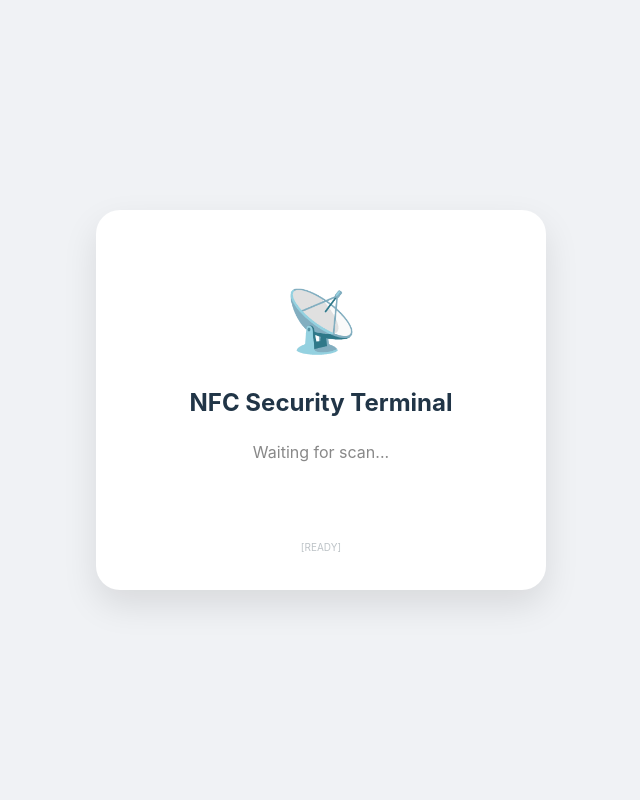
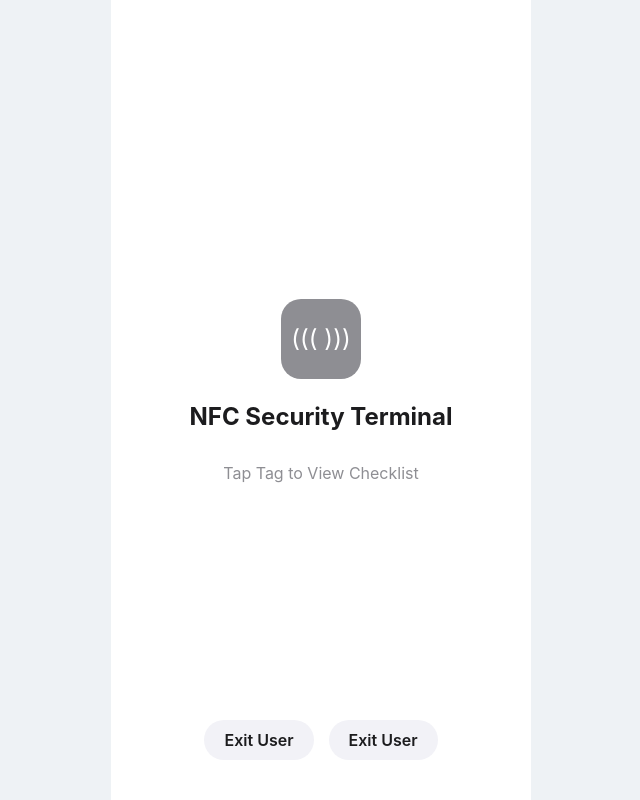
Before and after one commit to Joyaljose371/nfc-scanner, a React (Vite) app in the folder my-nfc-app/: page / in a window 1280 px wide. Shown: the whole page, without its empty margins (319-959 px from the left). Built offline with nearby package versions, Linux system fonts and the light colour scheme.

Commit message:
Todo save in local

```diff
--- a/my-nfc-app/src/App.jsx
+++ b/my-nfc-app/src/App.jsx
@@ -1,35 +1,55 @@
 import React, { useState, useEffect } from 'react';
 
 const GUEST_DATABASE = {
-  "321": { name: "Joyal Jose", type: "VIP" },
-  "654": { name: "Aibal Jose", type: "Staff" },
-  "876": { name: "Dj", type: "Organizer" }
+  "321": { name: "Joyal Jose", type: "VIP", color: "#2ecc71" },
+  "654": { name: "Aibal Jose", type: "Staff", color: "#3498db" },
+  "876": { name: "Dj", type: "Organizer", color: "#9b59b6" }
 };
 
 function App() {
-  const [status, setStatus] = useState('READY');
   const [scanResult, setScanResult] = useState(null);
   const [todos, setTodos] = useState([]);
   const [inputValue, setInputValue] = useState('');
 
-  // 1. AUTO-LOAD FROM URL (?id=321)
+  // 1. URL Detection & Session Management
   useEffect(() => {
     const params = new URLSearchParams(window.location.search);
     const idFromUrl = params.get('id');
     if (idFromUrl && GUEST_DATABASE[idFromUrl]) {
-      setScanResult({ id: idFromUrl, ...GUEST_DATABASE[idFromUrl], authorized: true });
+      setScanResult({ id: idFromUrl, ...GUEST_DATABASE[idFromUrl] });
     }
   }, []);
+
+  // 2. Persistent Storage (Load)
+  useEffect(() => {
+    if (scanResult) {
+      const savedData = localStorage.getItem(`tasks_${scanResult.id}`);
+      setTodos(savedData ? JSON.parse(savedData) : []);
+    }
+  }, [scanResult]);
+
+  // 3. Persistent Storage (Save)
+  useEffect(() => {
+    if (scanResult) {
+      localStorage.setItem(`tasks_${scanResult.id}`, JSON.stringify(todos));
+    }
+  }, [todos, scanResult]);
 
   const addTodo = (e) => {
     e.preventDefault();
     if (!inputValue.trim()) return;
-    setTodos([...todos, { text: inputValue, id: Date.now() }]);
+
+    // Interaction: Haptic feedback if supported
+    if (navigator.vibrate) navigator.vibrate(50);
+
+    const time = new Date().toLocaleTimeString([], { hour: '2-digit', minute: '2-digit' });
+    const newTodo = { text: inputValue, id: Date.now(), time: time };
+    setTodos([newTodo, ...todos]); // Newest at top
     setInputValue('');
   };
 
   const deleteTodo = (id) => {
-    setTodos(todos.filter(todo => todo.id !== id));
+    setTodos(todos.filter(t => t.id !== id));
   };
 
   return (
@@ -37,76 +57,117 @@ function App() {
       <div style={styles.container}>
         {!scanResult ? (
           <div style={styles.emptyState}>
-            <div style={styles.icon}>📡</div>
-            <h2>NFC Security Terminal</h2>
-            <p style={{color: '#888'}}>Waiting for scan...</p>
+            <div style={styles.iconCircle}>((( )))</div>
+            <h2 style={styles.mainTitle}>NFC Security Terminal</h2>
+            <p style={styles.subTitle}>Tap Tag to View Checklist</p>
+            <div style={styles.bottomButtons}>
+                <button style={styles.secondaryBtn}>Exit User</button>
+                <button style={styles.secondaryBtn}>Exit User</button>
+            </div>
           </div>
         ) : (
-          <div style={styles.todoWrapper}>
-            {/* Header with Guest Name */}
-            <div style={styles.profileHeader}>
-              <span style={styles.badge}>AUTHORIZED</span>
-              <h1 style={styles.name}>{scanResult.name}</h1>
-              <p style={styles.subText}>{scanResult.type} Checkpoint</p>
+          <div style={styles.wrapper}>
+            {/* Header Section */}
+            <header style={styles.header}>
+              <div style={styles.topRow}>
+                <div style={styles.avatar}>👤</div>
+                <div style={styles.headerText}>
+                   <p style={styles.dbLabel}>GUEST DATABASE</p>
+                   <p style={styles.dbDetails}>{scanResult.type} • {scanResult.name}</p>
+                </div>
               </div>
 
-            {/* Dynamic Todo List */}
-            <div style={styles.todoSection}>
-              <h3 style={styles.sectionTitle}>Checklist / Tasks</h3>
+              <div style={styles.card}>
+                <span style={styles.activeBadge}>HISTORY ACTIVE</span>
+                <h1 style={styles.guestName}>{scanResult.name}</h1>
+                <p style={styles.idSub}>ID: {scanResult.id} • Registered</p>
+              </div>
+            </header>
 
+            {/* Input Section */}
+            <div style={styles.content}>
+               <p style={styles.label}>Todo Wrapper</p>
                <form onSubmit={addTodo} style={styles.form}>
                   <input
                     value={inputValue}
                     onChange={(e) => setInputValue(e.target.value)}
-                  placeholder="Add security note..."
+                    placeholder="New security note..."
                     style={styles.input}
                   />
                   <button type="submit" style={styles.addBtn}>+</button>
                </form>
 
+               {/* Checklist */}
                <div style={styles.list}>
-                {todos.length === 0 ? (
-                  <p style={styles.noData}>No tasks added yet.</p>
-                ) : (
-                  todos.map(todo => (
+                  <p style={styles.label}>List</p>
+                  {todos.map(todo => (
                     <div key={todo.id} style={styles.todoItem}>
-                      <span>{todo.text}</span>
+                      <div style={styles.itemColorBar}></div>
+                      <div style={styles.itemMain}>
+                        <span style={styles.itemText}>{todo.text}</span>
+                        <span style={styles.itemTime}>{todo.time}</span>
+                      </div>
                       <button onClick={() => deleteTodo(todo.id)} style={styles.delBtn}>✕</button>
                     </div>
-                  ))
-                )}
+                  ))}
+                  {todos.length === 0 && <p style={styles.emptyMsg}>No history found.</p>}
                </div>
             </div>
 
-            <button onClick={() => setScanResult(null)} style={styles.reset}>Logout Session</button>
+            <footer style={styles.footer}>
+                <button onClick={() => { setScanResult(null); window.history.pushState({}, '', '/'); }} style={styles.exportBtn}>
+                  Exit & Clear Session
+                </button>
+            </footer>
           </div>
         )}
-        <p style={styles.statusLine}>[{status}]</p>
       </div>
     </div>
   );
 }
 
 const styles = {
-  viewPort: { width: '100vw', height: '100vh', display: 'flex', justifyContent: 'center', alignItems: 'center', backgroundColor: '#f0f2f5', position: 'fixed', top: 0, left: 0, fontFamily: '-apple-system, sans-serif' },
-  container: { width: '90%', maxWidth: '400px', backgroundColor: '#fff', borderRadius: '24px', padding: '25px', boxShadow: '0 15px 35px rgba(0,0,0,0.1)', overflowY: 'auto', maxHeight: '90vh' },
-  emptyState: { textAlign: 'center', padding: '40px 0' },
-  icon: { fontSize: '60px', marginBottom: '20px' },
-  profileHeader: { textAlign: 'center', borderBottom: '1px solid #eee', paddingBottom: '20px', marginBottom: '20px' },
-  badge: { backgroundColor: '#2ecc71', color: '#fff', fontSize: '10px', padding: '4px 10px', borderRadius: '10px', fontWeight: 'bold' },
-  name: { fontSize: '1.8rem', margin: '10px 0 0 0', color: '#2c3e50' },
-  subText: { fontSize: '14px', color: '#95a5a6', margin: '5px 0' },
-  todoSection: { textAlign: 'left' },
-  sectionTitle: { fontSize: '16px', color: '#34495e', marginBottom: '15px' },
-  form: { display: 'flex', gap: '10px', marginBottom: '20px' },
-  input: { flex: 1, padding: '12px', borderRadius: '8px', border: '1px solid #ddd', fontSize: '14px' },
-  addBtn: { padding: '0 15px', backgroundColor: '#3498db', color: '#fff', border: 'none', borderRadius: '8px', fontSize: '20px', cursor: 'pointer' },
-  list: { display: 'flex', flexDirection: 'column', gap: '10px' },
-  todoItem: { display: 'flex', justifyContent: 'space-between', alignItems: 'center', backgroundColor: '#f8f9fa', padding: '12px', borderRadius: '8px', fontSize: '14px', borderLeft: '4px solid #3498db' },
-  delBtn: { background: 'none', border: 'none', color: '#e74c3c', cursor: 'pointer', fontWeight: 'bold' },
-  noData: { textAlign: 'center', color: '#bdc3c7', fontSize: '13px', fontStyle: 'italic' },
-  reset: { width: '100%', background: 'none', border: 'none', color: '#95a5a6', marginTop: '20px', fontSize: '12px', cursor: 'pointer', textDecoration: 'underline' },
-  statusLine: { textAlign: 'center', fontSize: '10px', color: '#bdc3c7', marginTop: '20px' }
+  viewPort: { width: '100vw', height: '100vh', display: 'flex', justifyContent: 'center', alignItems: 'center', backgroundColor: '#eef2f5', position: 'fixed', top: 0, left: 0, fontFamily: '-apple-system, sans-serif' },
+  container: { width: '100%', maxWidth: '420px', height: '100%', maxHeight: '850px', backgroundColor: '#fff', display: 'flex', flexDirection: 'column', position: 'relative', overflow: 'hidden' },
+
+  // Empty State Styles
+  emptyState: { flex: 1, display: 'flex', flexDirection: 'column', alignItems: 'center', justifyContent: 'center', textAlign: 'center' },
+  iconCircle: { width: '80px', height: '80px', borderRadius: '20px', backgroundColor: '#8e8e93', color: '#fff', display: 'flex', alignItems: 'center', justifyContent: 'center', fontSize: '24px', marginBottom: '20px' },
+  mainTitle: { color: '#1c1c1e', margin: '0 0 10px 0' },
+  subTitle: { color: '#8e8e93', fontSize: '16px' },
+  bottomButtons: { position: 'absolute', bottom: '40px', display: 'flex', gap: '15px' },
+  secondaryBtn: { padding: '10px 20px', borderRadius: '20px', border: 'none', backgroundColor: '#f2f2f7', color: '#1c1c1e', fontWeight: '600' },
+
+  // Active State Styles
+  wrapper: { flex: 1, backgroundColor: '#f2f2f7', display: 'flex', flexDirection: 'column' },
+  header: { backgroundColor: '#2c3e50', padding: '20px', borderBottomLeftRadius: '25px', borderBottomRightRadius: '25px' },
+  topRow: { display: 'flex', alignItems: 'center', gap: '12px', marginBottom: '20px' },
+  avatar: { width: '45px', height: '45px', backgroundColor: '#e74c3c', borderRadius: '50%', display: 'flex', alignItems: 'center', justifyContent: 'center', fontSize: '20px' },
+  dbLabel: { color: '#bdc3c7', fontSize: '10px', margin: 0, fontWeight: 'bold' },
+  dbDetails: { color: '#fff', fontSize: '13px', margin: 0 },
+
+  card: { backgroundColor: '#fff', padding: '20px', borderRadius: '15px', textAlign: 'left', boxShadow: '0 4px 12px rgba(0,0,0,0.05)' },
+  activeBadge: { color: '#2ecc71', fontSize: '10px', fontWeight: 'bold', border: '1px solid #2ecc71', padding: '2px 8px', borderRadius: '5px' },
+  guestName: { fontSize: '24px', margin: '10px 0 0 0', color: '#1c1c1e' },
+  idSub: { fontSize: '12px', color: '#8e8e93', margin: '5px 0 0 0' },
+
+  content: { padding: '20px', flex: 1, overflowY: 'auto' },
+  label: { fontSize: '12px', color: '#8e8e93', marginBottom: '10px', fontWeight: '600' },
+  form: { display: 'flex', gap: '10px', marginBottom: '25px' },
+  input: { flex: 1, padding: '15px', borderRadius: '12px', border: 'none', boxShadow: 'inset 0 0 0 1px #ddd', fontSize: '14px' },
+  addBtn: { width: '50px', backgroundColor: '#2ecc71', color: '#fff', border: 'none', borderRadius: '12px', fontSize: '24px', cursor: 'pointer' },
+
+  list: { display: 'flex', flexDirection: 'column', gap: '12px' },
+  todoItem: { display: 'flex', backgroundColor: '#fff', padding: '12px', borderRadius: '12px', alignItems: 'center', boxShadow: '0 2px 8px rgba(0,0,0,0.04)' },
+  itemColorBar: { width: '4px', height: '30px', backgroundColor: '#3498db', borderRadius: '2px', marginRight: '12px' },
+  itemMain: { flex: 1, display: 'flex', flexDirection: 'column' },
+  itemText: { fontSize: '15px', color: '#1c1c1e', fontWeight: '500' }, // FIXED: Dark text on white bg
+  itemTime: { fontSize: '10px', color: '#8e8e93', marginTop: '4px' },
+  delBtn: { backgroundColor: '#fff', border: 'none', color: '#ff3b30', fontSize: '18px', cursor: 'pointer', padding: '0 10px' },
+  emptyMsg: { textAlign: 'center', color: '#8e8e93', fontSize: '13px', marginTop: '20px' },
+
+  footer: { padding: '20px', textAlign: 'center' },
+  exportBtn: { background: 'none', border: 'none', color: '#3498db', fontSize: '13px', fontWeight: '600', cursor: 'pointer' }
 };
 
 export default App;
```
Lines whose indentation alone changed are shown as unchanged.
